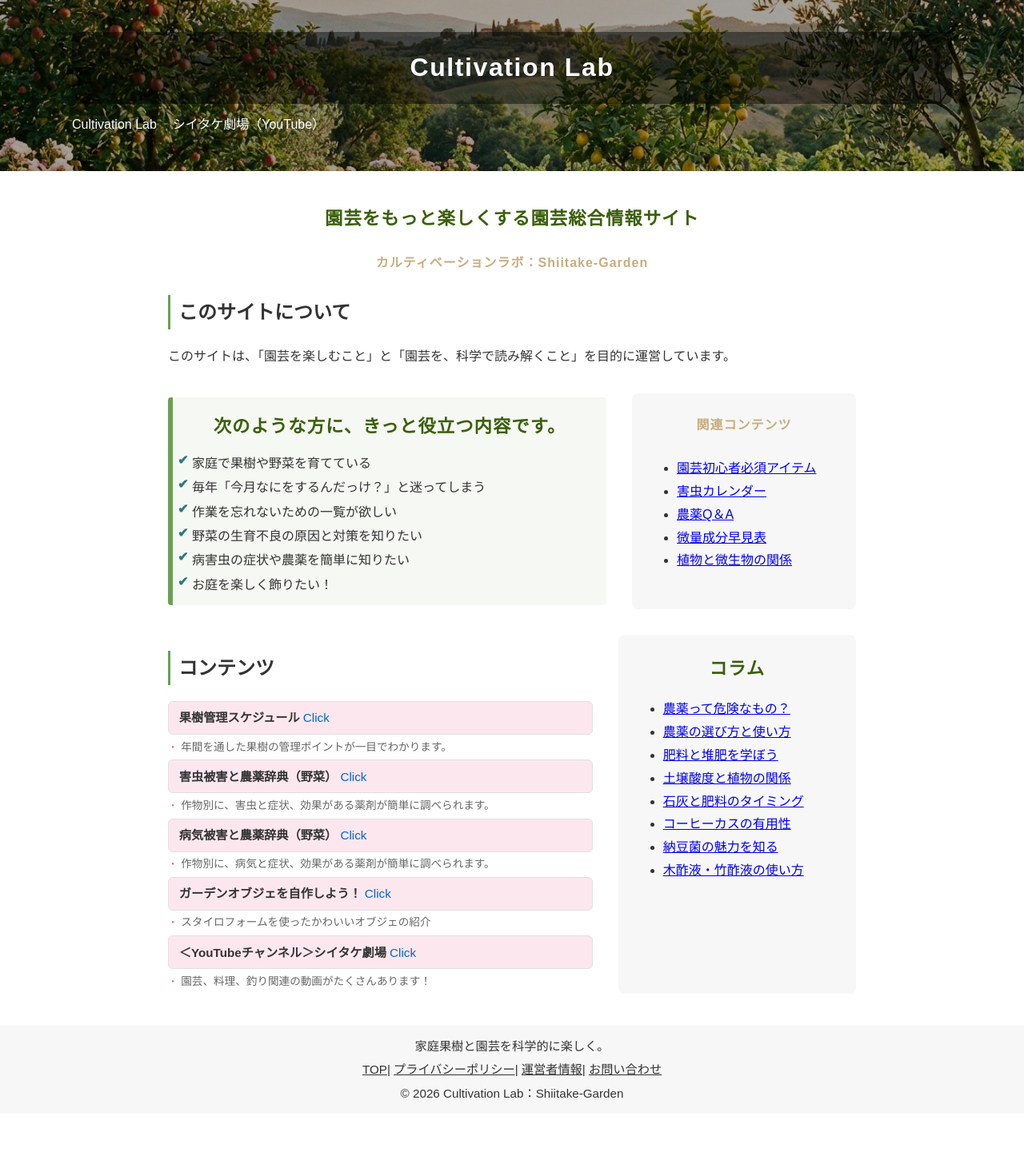
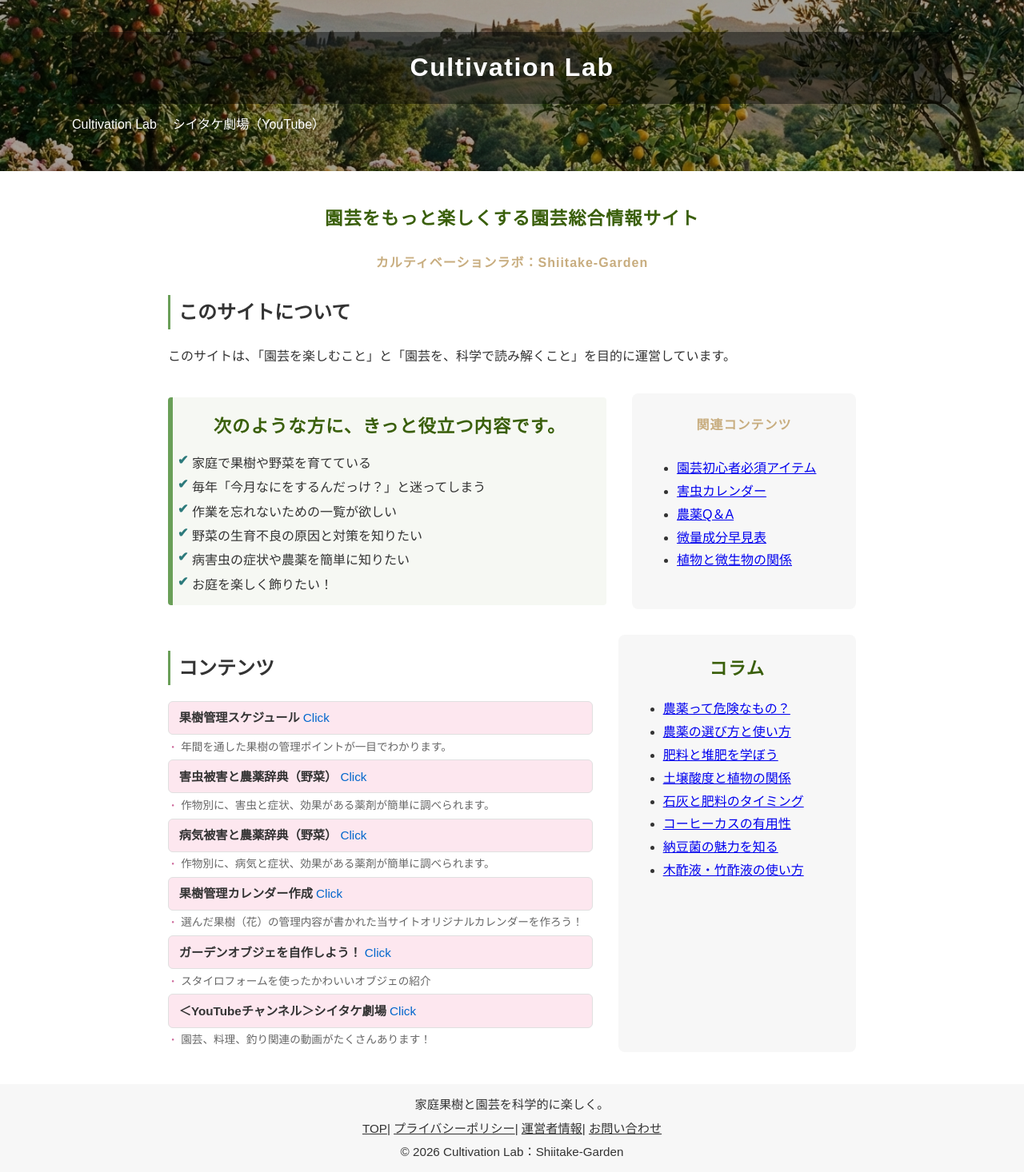
Before and after one commit to shiitake-garden/shiitake-garden.github.io, a Jekyll site: the page built from index.html, in a window 1280 px wide. Shown: the whole page at 80% size. Built offline with Jekyll 4.4.1, drawn with Linux system fonts in a browser that asks for light colours; before the commit the page ends 1393 px from its top, so only the background shows below that.

Commit message:
Update index.html

```diff
--- a/index.html
+++ b/index.html
@@ -51,6 +51,8 @@ title: カルティベーションラボ
     <p class="item-desc">作物別に、害虫と症状、効果がある薬剤が簡単に調べられます。</p>
     <li><a href="/disease.html"><strong>病気被害と農薬辞典（野菜） </strong><span>Click</span></a></li>
     <p class="item-desc">作物別に、病気と症状、効果がある薬剤が簡単に調べられます。</p>
+    <li><a href="/contents/calendar/plantcalendar.html"><strong>果樹管理カレンダー作成 </strong><span>Click</span></a></li>
+    <p class="item-desc">選んだ果樹（花）の管理内容が書かれた当サイトオリジナルカレンダーを作ろう！</p>
     <li><a href="/zoukei.html"><strong>ガーデンオブジェを自作しよう！ </strong><span>Click</span></a></li>
     <p class="item-desc">スタイロフォームを使ったかわいいオブジェの紹介</p>
     <li><a href="https://www.youtube.com/channel/UCrtw70zncgFarJrSXo7ztjg"><strong>＜YouTubeチャンネル＞シイタケ劇場 </strong><span>Click</span></a></li>
```
